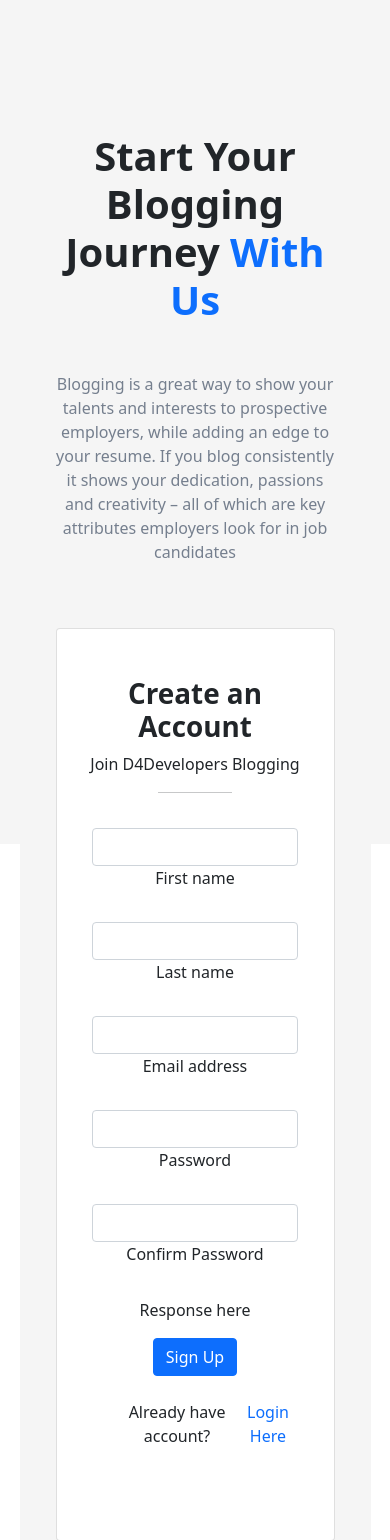
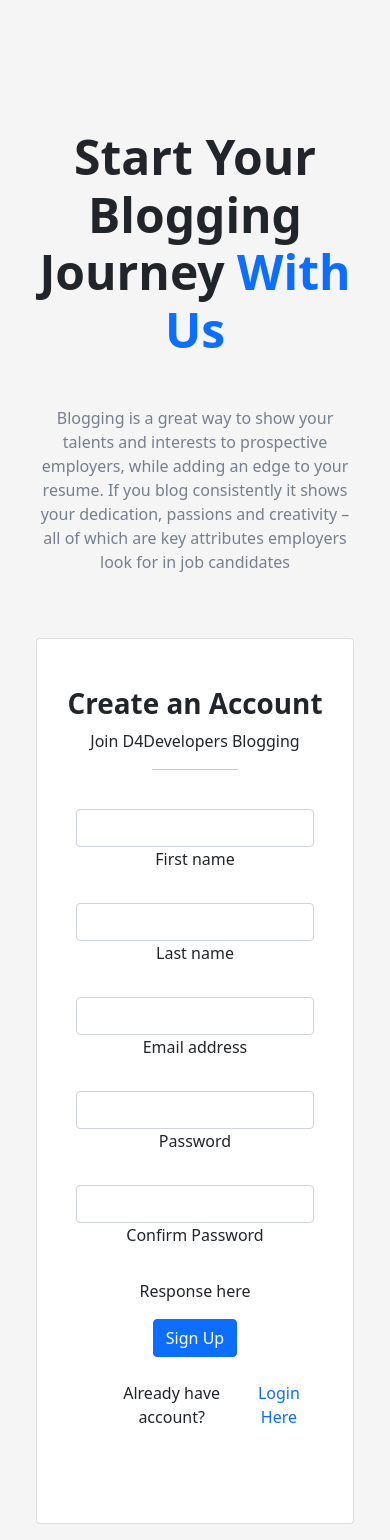
Before and after one commit to 03prashantpk/D4Developers, a PHP site: page /register.html in a window 390 px wide. Shown: the top 1540 px of the page. Run offline with PHP 8.4, Linux system fonts and the light colour scheme.

Commit message:
improved padding on register and login page

```diff
--- a/assets/css/_main.scss
+++ b/assets/css/_main.scss
@@ -135,16 +135,30 @@
     form {
         padding: 8% 8%;
     }
+    .custom-signup-text{
+        font-size: 3.5rem;
+    }
+    .custom-up{
+        position: relative;
+        bottom: 6rem;
+    }
 }
 
-
-/*
-.main_page_section_1 {
-    p {
-        &:hover {}
-        span {}
+@media (max-width: 990px) {
+    .signup-page{
+        .custom-up{
+            position: relative;
+            bottom: 0rem;
+        }
     }
-    h1 {}
 }
 
-*/
+@media (max-width: 600px) {
+    .signup-page{
+        padding: 0;
+
+        .custom-signup-text{
+            font-size: 3rem;
+        }
+    }
+}
--- a/assets/css/style.css
+++ b/assets/css/style.css
@@ -119,8 +119,7 @@ button:hover {
 }
 .d4developer_Name span {
   font-weight: 900;
-  color: orange;
-
+  color: #FBB27C;
 }
 .d4developer_Name:hover {
   color: #fff;
@@ -129,11 +128,10 @@ button:hover {
 
 .landing-page {
   min-height: 100vh;
-  background: linear-gradient(to bottom, #0066ff 0%, #9999ff 100%);
-
-  /* background-image: url(https://bit.ly/3CA3FP6); */
+  background-color: #674baf;
+  background-image: url(https://bit.ly/3CA3FP6);
   background-repeat: no-repeat;
-  background-size: 100% 100%;
+  background-size: 85% 100%;
   background-position: center;
   overflow: auto;
   padding: 2em 4em;
@@ -194,9 +192,6 @@ button:hover {
   padding: 0% 5%;
   background-color: #f5f5f5;
 }
-.LoginContent{
-  font-size: 3.75rem;
-}
 .login-page .login-welcome-back {
   font-weight: 900;
   text-align: center;
@@ -232,17 +227,28 @@ button:hover {
 .signup-page form {
   padding: 8% 8%;
 }
-
-/*
-.main_page_section_1 {
-    p {
-        &:hover {}
-        span {}
-    }
-    h1 {}
+.signup-page .custom-signup-text {
+  font-size: 3.5rem;
+}
+.signup-page .custom-up {
+  position: relative;
+  bottom: 6rem;
 }
 
-*/
+@media (max-width: 990px) {
+  .signup-page .custom-up {
+    position: relative;
+    bottom: 0rem;
+  }
+}
+@media (max-width: 600px) {
+  .signup-page {
+    padding: 0;
+  }
+  .signup-page .custom-signup-text {
+    font-size: 3rem;
+  }
+}
 /* For medium screen */
 @media (min-width: 800px) and (max-width: 1200px) {
   .hero-text {
@@ -281,13 +287,6 @@ button:hover {
     justify-content: center;
   }
 }
-
-@media (min-width: 110px) and (max-width: 632px) {
-  .LoginContent{
-    font-size: 2.5rem;
-  }
-}
-
 /* For medium screen */
 /* </---------Media Queries---------> */
 /*
--- a/register.html
+++ b/register.html
@@ -22,8 +22,8 @@
         <div class="px-4 py-5 px-md-5 text-center text-lg-start" style="background-color: hsl(0, 0%, 96%)">
             <div class="container">
                 <div class="row gx-lg-5 align-items-center">
-                    <div class="col-lg-6 mb-5 mb-lg-0">
-                        <h1 class="my-5 display-3 fw-bold ls-tight LoginContent">
+                    <div class="col-lg-6 mb-5 mb-lg-0 custom-up">
+                        <h1 class="my-5 display-3 fw-bold ls-tight LoginContent custom-signup-text">
                             Start Your Blogging Journey
                             <span class="text-primary LoginContent">With Us</span>
                         </h1>
```
Also changed, not shown: 1 other file.
